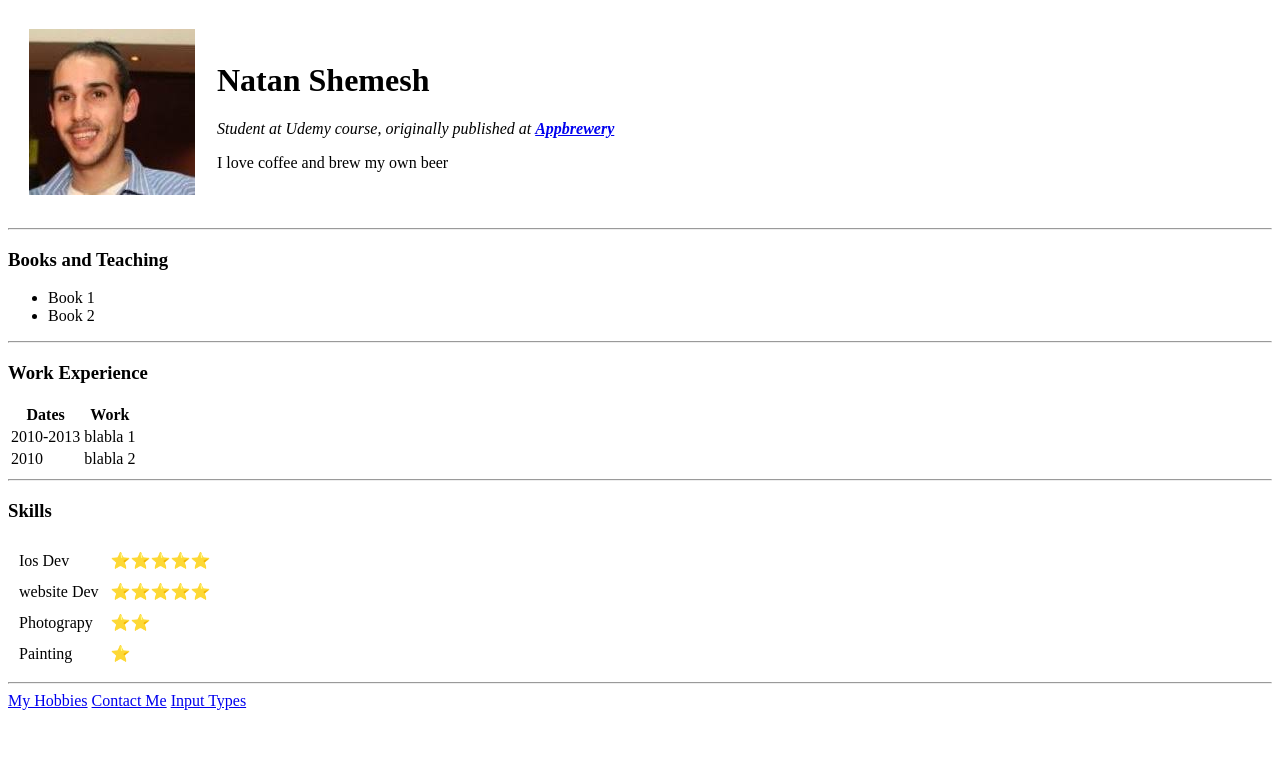
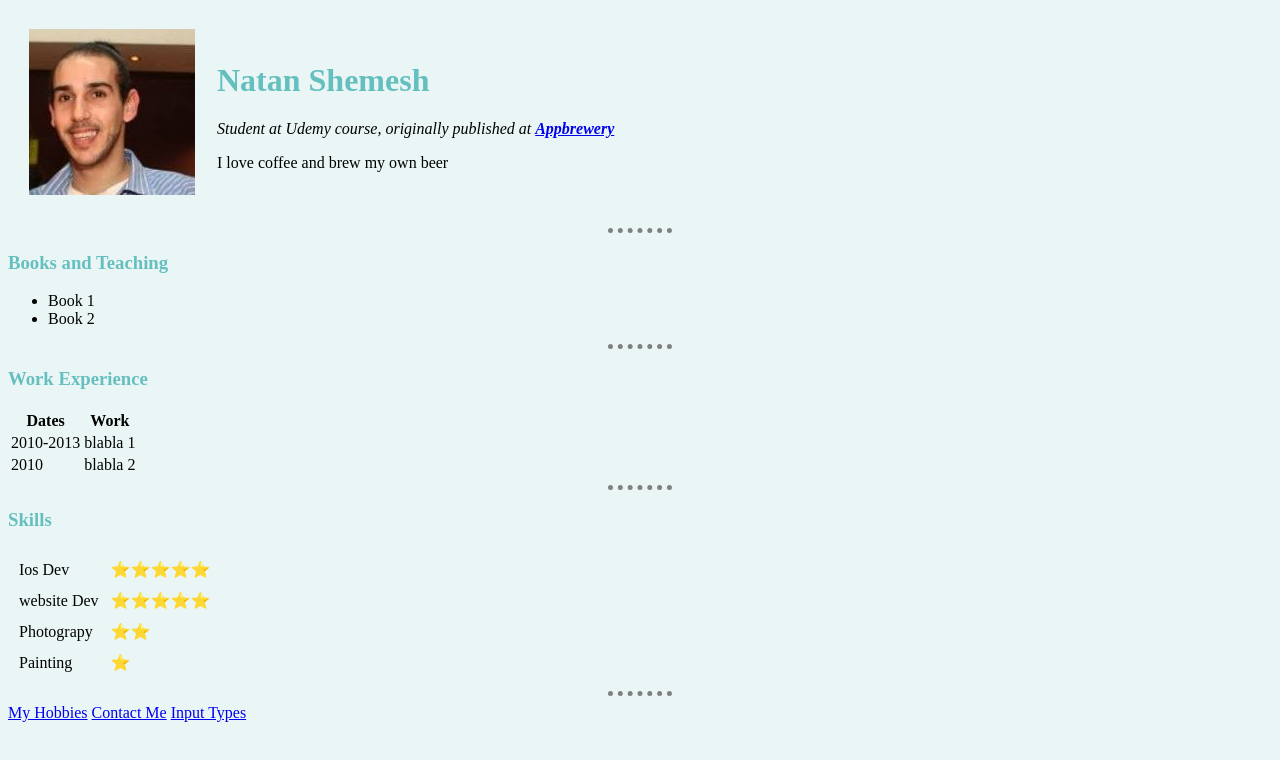
Before and after one commit to natansun/cv, a plain HTML site: page index.html in a window 1280 px wide. Drawn offline with Linux system fonts and the light colour scheme.

Commit message:
Add files via upload
version of CV

```diff
--- /dev/null
+++ b/css/styles.css
@@ -0,0 +1,20 @@
+body {
+  background-color: #EAF6F6;
+}
+
+hr {
+  border-style: none;
+  border-top-style: dotted;
+  border-color: grey;
+  border-width: 5px;
+  width: 5%;
+  /* height: 2px; */
+}
+
+h1 {
+  color: #66BFBF;
+}
+
+h3 {
+  color: #66BFBF;
+}
--- a/index.html
+++ b/index.html
@@ -5,6 +5,7 @@
   <meta charset="utf-8">
   <meta name="description" content="social tweets.... ">
   <title>💚 Natan's Personal Site</title>
+  <link rel="stylesheet" href="css/styles.css">
 </head>
 
 <body>
```
Also changed, not shown: contact.html (+1 -0 lines), hobbies.html (+1 -0 lines), inputs.html (+1 -0 lines).
